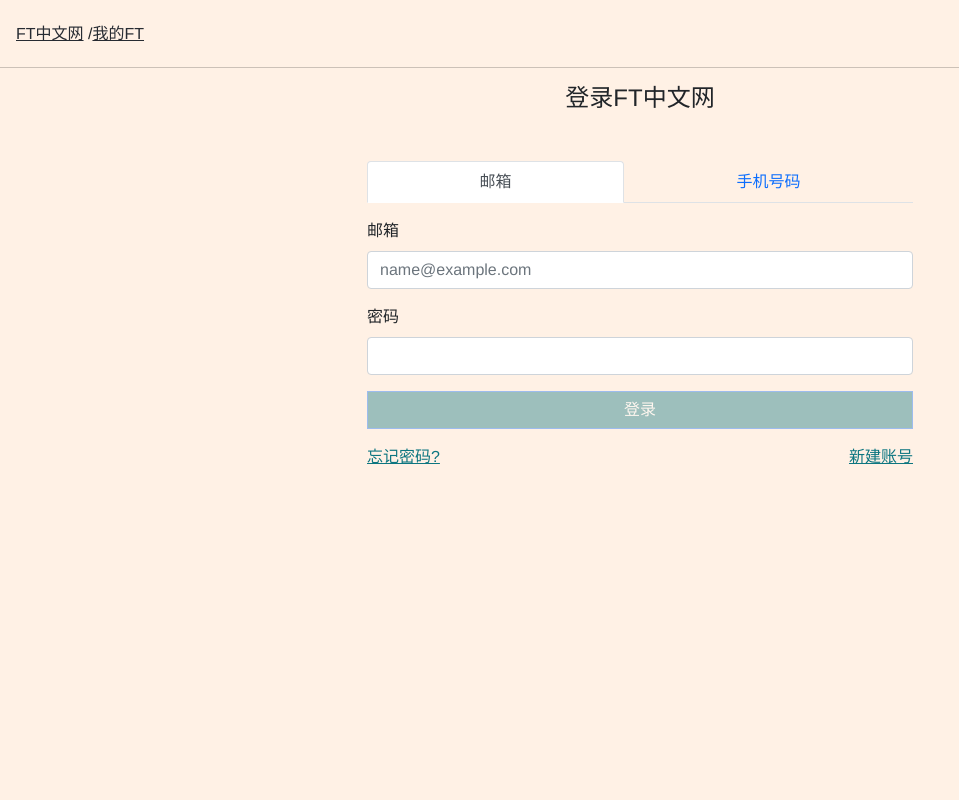
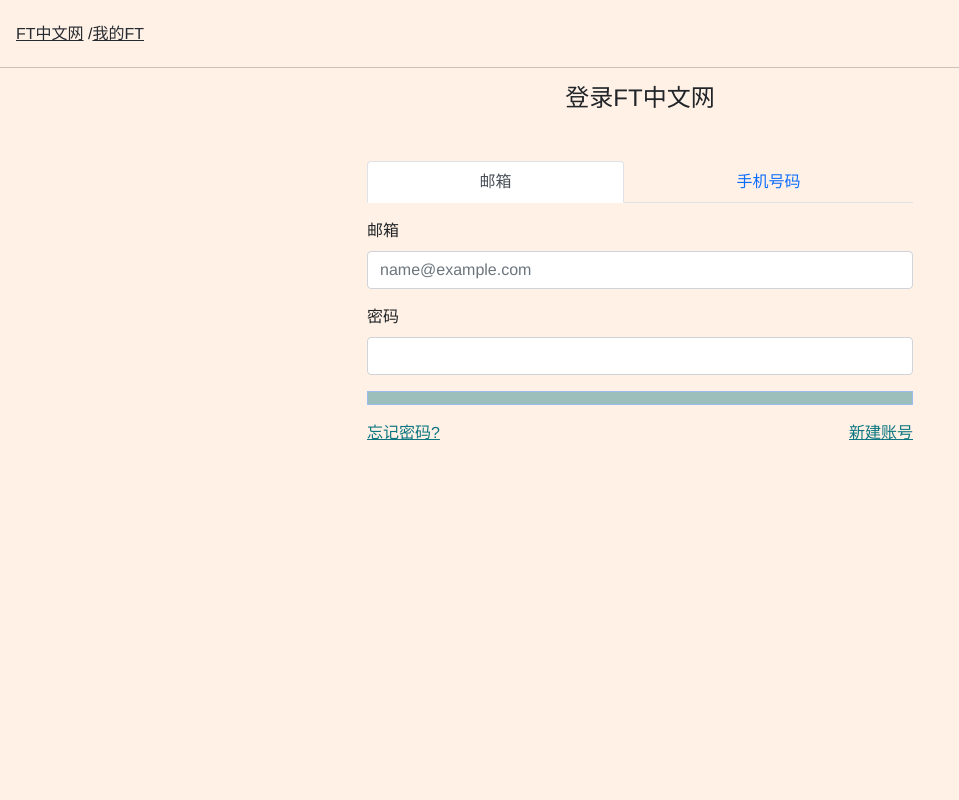
Before and after one commit to FTChinese/reader-react, a React (Vite) app: page /reader/login in a window 1280 px wide. Shown: the top 800 px of the page, without its empty margins (0-959 px from the left). Built offline with nearby package versions, Linux system fonts and the light colour scheme; no server answers.

Commit message:
refactor: reusable email login form

```diff
--- a/src/components/forms/EmailLoginForm.tsx
+++ b/src/components/forms/EmailLoginForm.tsx
@@ -6,6 +6,12 @@
 import * as Yup from 'yup';
 import { useEffect, useState } from 'react';
 
+/**
+ * @description A form to collect email login data, used for:
+ * - Login with email
+ * - New mobile user links to an existing email account
+ * - Wechat user links to existing email.
+ */
 export function EmailLoginForm(
   props: {
     onSubmit: (
@@ -13,7 +19,8 @@
       formikHelpers: FormikHelpers<Credentials>
     ) => void | Promise<any>;
     errMsg: string;
-    btnName: string;
+    btnText: string;
+    email: string;
   }
 ) {
 
@@ -39,7 +46,7 @@
       }
       <Formik<Credentials>
         initialValues={{
-          email: '',
+          email: props.email,
           password: '',
         }}
         validationSchema={Yup.object({
@@ -59,6 +66,7 @@
               name="email"
               type="email"
               placeholder="name@example.com"
+              disabled={!!props.email}
             />
             <TextInput
               label="密码"
@@ -67,7 +75,7 @@
             />
             <ProgressButton
               disabled={!(formik.dirty && formik.isValid) || formik.isSubmitting}
-              text={props.btnName}
+              text={props.btnText}
               isSubmitting={formik.isSubmitting}
             />
           </Form>
```
